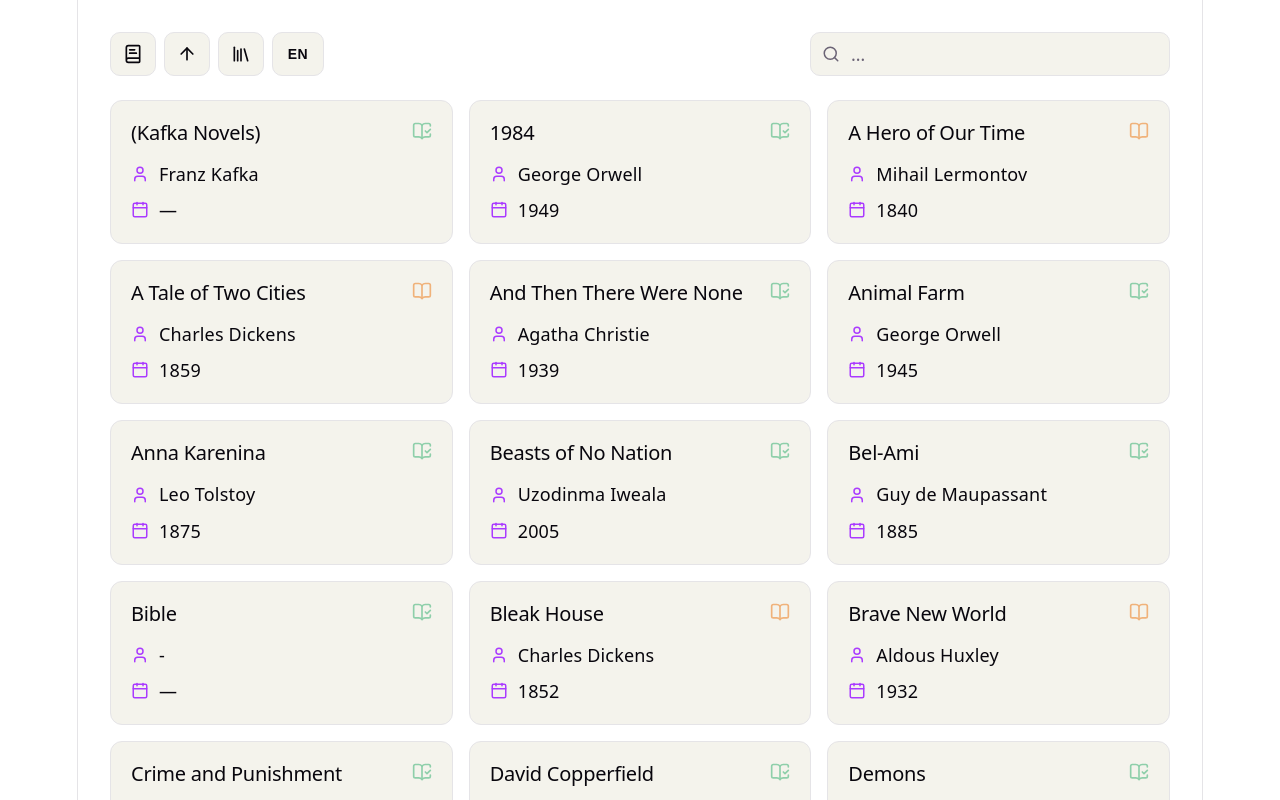
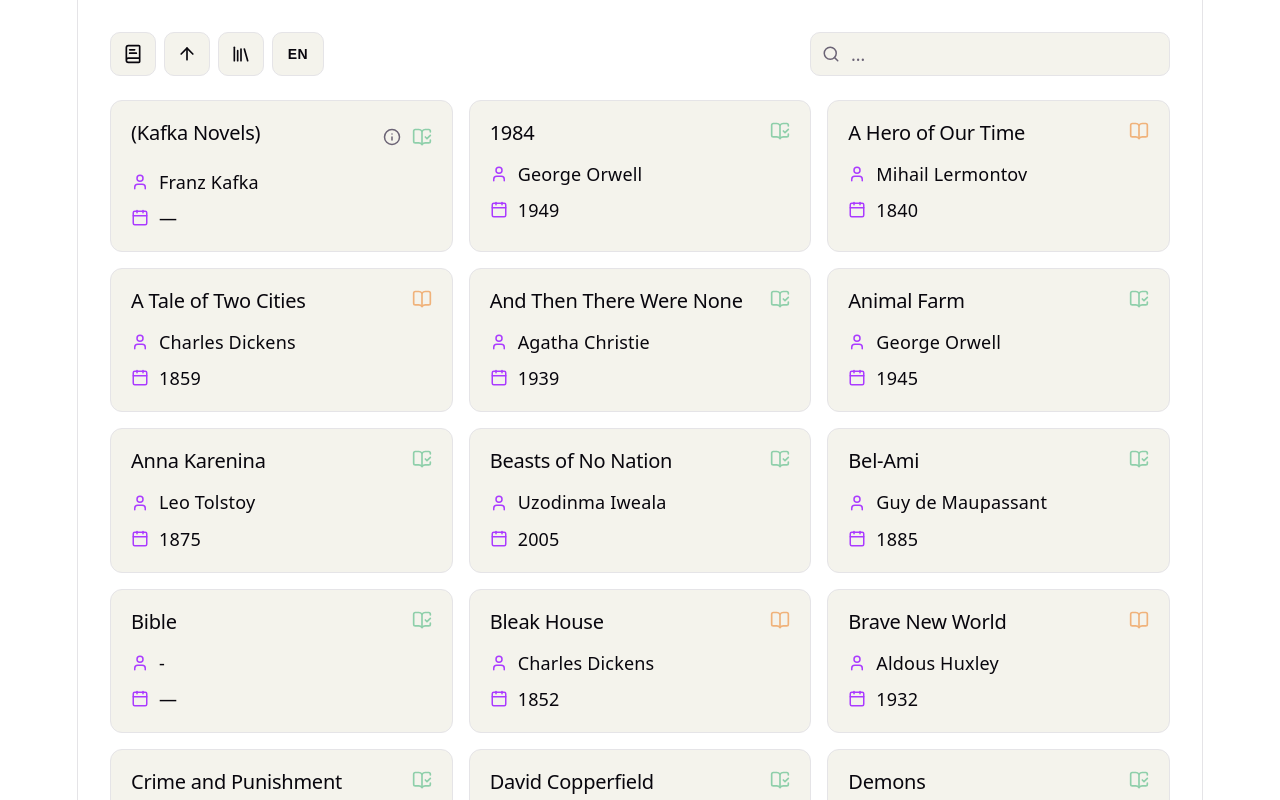
Before and after one commit to joonarafael/bookshelf, a React (Vite) app: page / in a window 1280 px wide. Shown: the top 800 px of the page. Built offline with nearby package versions, Linux system fonts and the light colour scheme.

Commit message:
additional info

```diff
--- a/src/app.css
+++ b/src/app.css
@@ -131,6 +131,49 @@
     line-height: 1.2;
 }
 
+.book-card__actions {
+    display: flex;
+    align-items: center;
+    gap: 4px;
+    flex-shrink: 0;
+}
+
+.book-card__action {
+    display: inline-flex;
+    align-items: center;
+    justify-content: center;
+    width: 32px;
+    height: 32px;
+    padding: 0;
+    border: none;
+    border-radius: 8px;
+    background: transparent;
+    color: var(--text);
+    cursor: pointer;
+
+    &:hover {
+        color: var(--text-h);
+        background: var(--accent-bg);
+    }
+
+    &:focus-visible {
+        outline: 2px solid var(--accent);
+        outline-offset: 2px;
+    }
+}
+
+.book-card__action-icon {
+    width: 18px;
+    height: 18px;
+    display: block;
+}
+
+.book-card__additional-info {
+    margin: 0;
+    color: var(--text-h);
+    line-height: 1.5;
+}
+
 .book-card__status {
     width: 20px;
     height: 20px;
--- /dev/null
+++ b/src/components/book-card-action-button.tsx
@@ -0,0 +1,26 @@
+import type { LucideIcon } from 'lucide-react';
+import type { ReactElement } from 'react';
+
+interface BookCardActionButtonProps {
+    ariaLabel: string;
+    icon: LucideIcon;
+    onClick: () => void;
+}
+
+export const BookCardActionButton = ({
+    ariaLabel,
+    icon: Icon,
+    onClick,
+}: BookCardActionButtonProps): ReactElement => (
+    <button
+        type='button'
+        className='book-card__action'
+        aria-label={ariaLabel}
+        onClick={onClick}
+    >
+        <Icon
+            className='book-card__action-icon'
+            aria-hidden='true'
+        />
+    </button>
+);
--- /dev/null
+++ b/src/components/book-card-additional-info-view.tsx
@@ -0,0 +1,33 @@
+import { ArrowLeft } from 'lucide-react';
+import type { ReactElement } from 'react';
+import type { TitleLanguage } from '../sort-types';
+import { BookCardActionButton } from './book-card-action-button';
+
+interface BookCardAdditionalInfoViewProps {
+    additionalInfo: string;
+    onBack: () => void;
+    titleLanguage: TitleLanguage;
+}
+
+const BACK_LABELS: Record<TitleLanguage, string> = {
+    en: 'Back to book details',
+    fi: 'Takaisin kirjan tietoihin',
+};
+
+export const BookCardAdditionalInfoView = ({
+    additionalInfo,
+    onBack,
+    titleLanguage,
+}: BookCardAdditionalInfoViewProps): ReactElement => (
+    <article className='book-card'>
+        <header className='book-card__header'>
+            <BookCardActionButton
+                ariaLabel={BACK_LABELS[titleLanguage]}
+                icon={ArrowLeft}
+                onClick={onBack}
+            />
+        </header>
+
+        <p className='book-card__additional-info'>{additionalInfo}</p>
+    </article>
+);
--- /dev/null
+++ b/src/components/book-card-header-actions.tsx
@@ -0,0 +1,41 @@
+import { BookOpen, BookOpenCheck, Info } from 'lucide-react';
+import type { ReactElement } from 'react';
+import type { TitleLanguage } from '../sort-types';
+import { BookCardActionButton } from './book-card-action-button';
+
+interface BookCardHeaderActionsProps {
+    hasAdditionalInfo: boolean;
+    onShowAdditionalInfo: () => void;
+    read: boolean;
+    titleLanguage: TitleLanguage;
+}
+
+const INFO_LABELS: Record<TitleLanguage, string> = {
+    en: 'Show additional information',
+    fi: 'Näytä lisätiedot',
+};
+
+export const BookCardHeaderActions = ({
+    hasAdditionalInfo,
+    onShowAdditionalInfo,
+    read,
+    titleLanguage,
+}: BookCardHeaderActionsProps): ReactElement => {
+    const StatusIcon = read ? BookOpenCheck : BookOpen;
+
+    return (
+        <div className='book-card__actions'>
+            {hasAdditionalInfo && (
+                <BookCardActionButton
+                    ariaLabel={INFO_LABELS[titleLanguage]}
+                    icon={Info}
+                    onClick={onShowAdditionalInfo}
+                />
+            )}
+            <StatusIcon
+                className={`book-card__status ${read ? 'book-card__status--read' : 'book-card__status--unread'}`}
+                aria-hidden='true'
+            />
+        </div>
+    );
+};
--- /dev/null
+++ b/src/components/book-card-normal-view.tsx
@@ -0,0 +1,50 @@
+import { Calendar, User } from 'lucide-react';
+import type { ReactElement } from 'react';
+import type { Book } from '../books';
+import type { TitleLanguage } from '../sort-types';
+import { hasBookAdditionalInfo } from '../has-book-additional-info';
+import { BookCardHeaderActions } from './book-card-header-actions';
+import { BookCardMetaRow } from './book-card-meta-row';
+
+interface BookCardNormalViewProps {
+    book: Book;
+    onShowAdditionalInfo: () => void;
+    title: string;
+    titleLanguage: TitleLanguage;
+}
+
+export const BookCardNormalView = ({
+    book,
+    onShowAdditionalInfo,
+    title,
+    titleLanguage,
+}: BookCardNormalViewProps): ReactElement => {
+    const published = book.published === '-' ? '—' : String(book.published);
+    const additionalInfo = book.additional_info?.[titleLanguage];
+    const hasAdditionalInfo = hasBookAdditionalInfo(additionalInfo);
+
+    return (
+        <article className='book-card'>
+            <header className='book-card__header'>
+                <h2 className='book-card__title'>{title}</h2>
+                <BookCardHeaderActions
+                    hasAdditionalInfo={hasAdditionalInfo}
+                    read={book.read}
+                    titleLanguage={titleLanguage}
+                    onShowAdditionalInfo={onShowAdditionalInfo}
+                />
+            </header>
+
+            <dl className='book-card__meta'>
+                <BookCardMetaRow
+                    icon={User}
+                    value={book.author}
+                />
+                <BookCardMetaRow
+                    icon={Calendar}
+                    value={published}
+                />
+            </dl>
+        </article>
+    );
+};
--- a/src/components/book-card.tsx
+++ b/src/components/book-card.tsx
@@ -1,8 +1,10 @@
-import { BookOpen, BookOpenCheck, Calendar, User } from 'lucide-react';
+import { useState } from 'react';
 import type { ReactElement } from 'react';
 import type { Book } from '../books';
 import type { TitleLanguage } from '../sort-types';
-import { BookCardMetaRow } from './book-card-meta-row';
+import { hasBookAdditionalInfo } from '../has-book-additional-info';
+import { BookCardAdditionalInfoView } from './book-card-additional-info-view';
+import { BookCardNormalView } from './book-card-normal-view';
 
 interface BookCardProps {
     book: Book;
@@ -10,30 +12,31 @@ interface BookCardProps {
 }
 
 export const BookCard = ({ book, titleLanguage }: BookCardProps): ReactElement => {
-    const StatusIcon = book.read ? BookOpenCheck : BookOpen;
+    const [showingAdditionalInfo, setShowingAdditionalInfo] = useState(false);
     const title = titleLanguage === 'en' ? book.title_en : book.title_fi;
-    const published = book.published === '-' ? '—' : String(book.published);
+    const additionalInfo = book.additional_info?.[titleLanguage];
+    const canShowAdditionalInfo = hasBookAdditionalInfo(additionalInfo);
+
+    if (showingAdditionalInfo && canShowAdditionalInfo) {
+        return (
+            <BookCardAdditionalInfoView
+                additionalInfo={additionalInfo}
+                titleLanguage={titleLanguage}
+                onBack={() => {
+                    setShowingAdditionalInfo(false);
+                }}
+            />
+        );
+    }
 
     return (
-        <article className='book-card'>
-            <header className='book-card__header'>
-                <h2 className='book-card__title'>{title}</h2>
-                <StatusIcon
-                    className={`book-card__status ${book.read ? 'book-card__status--read' : 'book-card__status--unread'}`}
-                    aria-hidden='true'
-                />
-            </header>
-
-            <dl className='book-card__meta'>
-                <BookCardMetaRow
-                    icon={User}
-                    value={book.author}
-                />
-                <BookCardMetaRow
-                    icon={Calendar}
-                    value={published}
-                />
-            </dl>
-        </article>
+        <BookCardNormalView
+            book={book}
+            title={title}
+            titleLanguage={titleLanguage}
+            onShowAdditionalInfo={() => {
+                setShowingAdditionalInfo(true);
+            }}
+        />
     );
 };
--- /dev/null
+++ b/src/has-book-additional-info.ts
@@ -0,0 +1,2 @@
+export const hasBookAdditionalInfo = (info: string | undefined): info is string =>
+    typeof info === 'string' && info.length > 0;
```
